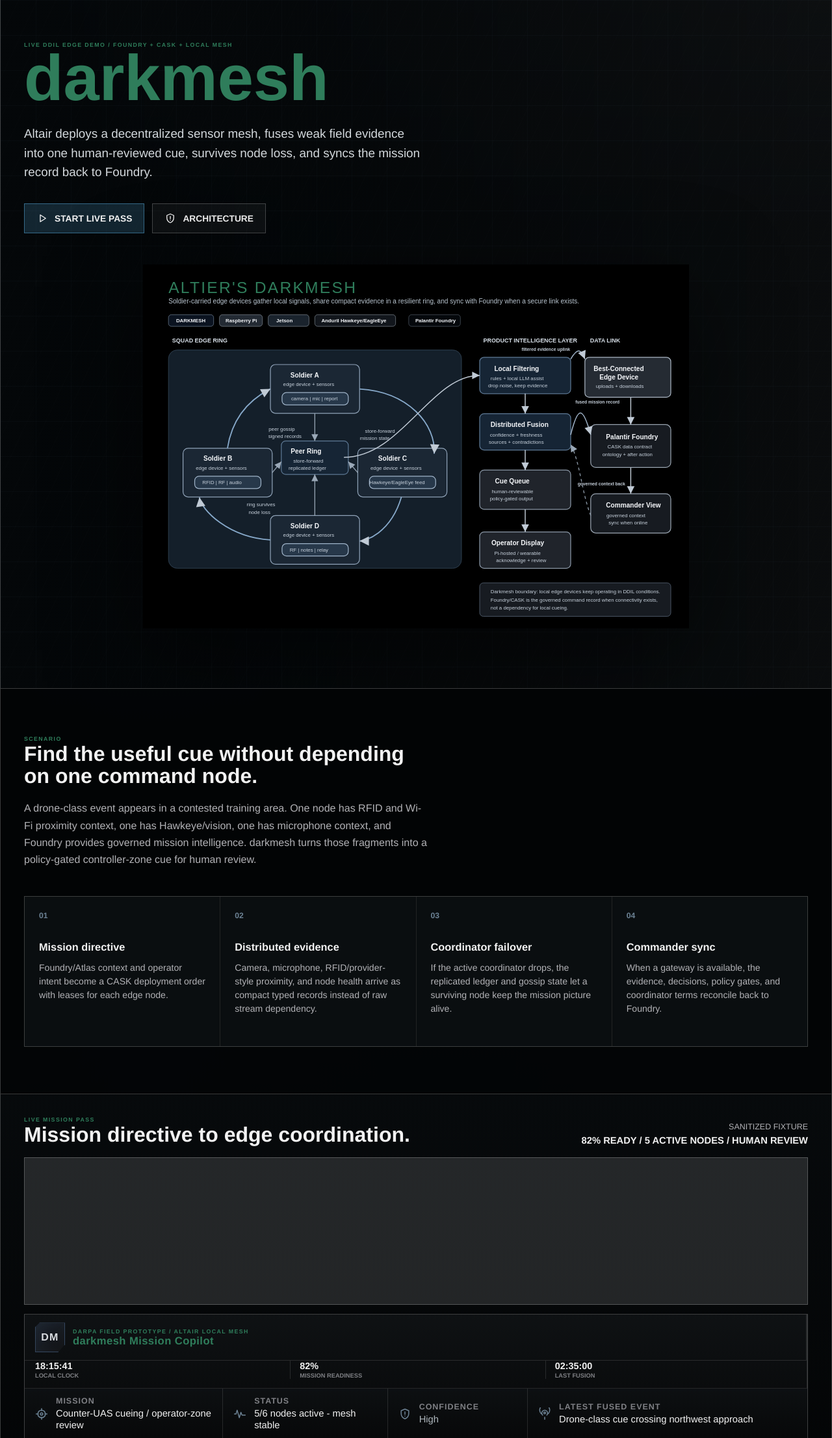
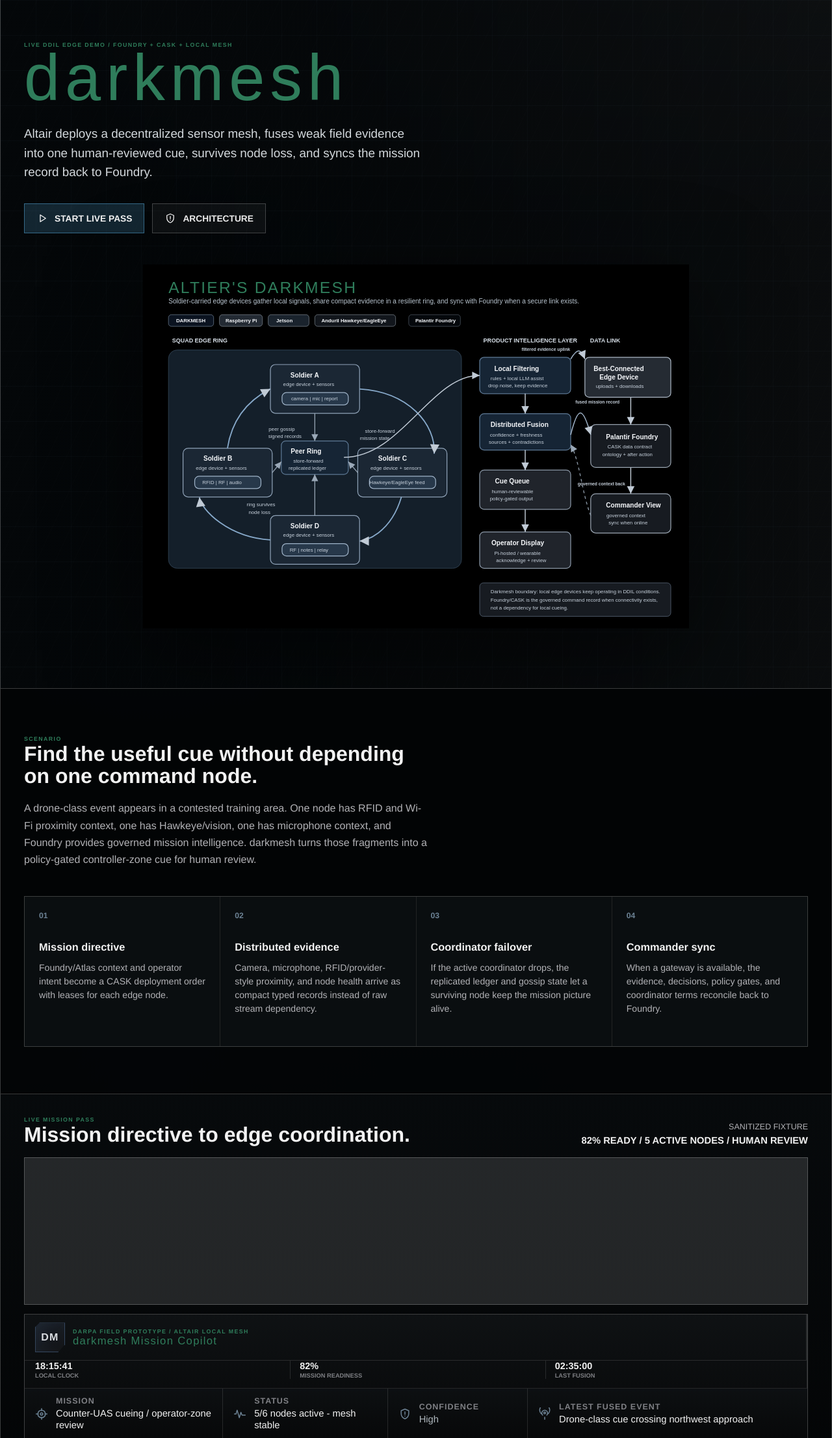
Before and after one commit to benikigai/darkmesh, a plain HTML site: page index.html in a window 1280 px wide. Shown: the top 2213 px of the page at 65% size. Drawn offline with Linux system fonts and the light colour scheme; no server answers.

Commit message:
Use product font for darkmesh branding

```diff
--- a/styles.css
+++ b/styles.css
@@ -25,6 +25,7 @@
   --region-amber: rgba(47, 125, 91, 0.2);
   --region-amber-strong: rgba(47, 125, 91, 0.7);
   --shadow: 0 28px 90px rgba(0, 0, 0, 0.48);
+  --brand-font: Nasalization, "Arial Rounded MT Bold", "Eurostile Extended", Orbitron, Michroma, Futura, Arial, sans-serif;
 }
 
 * {
@@ -165,10 +166,11 @@ button {
 .hero-title {
   margin: 0;
   color: var(--amber);
+  font-family: var(--brand-font);
   font-size: 6.2rem;
   line-height: 0.88;
-  font-weight: 900;
-  letter-spacing: 0;
+  font-weight: 400;
+  letter-spacing: 0.08em;
   white-space: nowrap;
 }
 
@@ -648,6 +650,9 @@ h1 {
 
 .brand-lockup h1 {
   color: var(--amber);
+  font-family: var(--brand-font);
+  font-weight: 400;
+  letter-spacing: 0.08em;
 }
 
 .command-readout {
```
